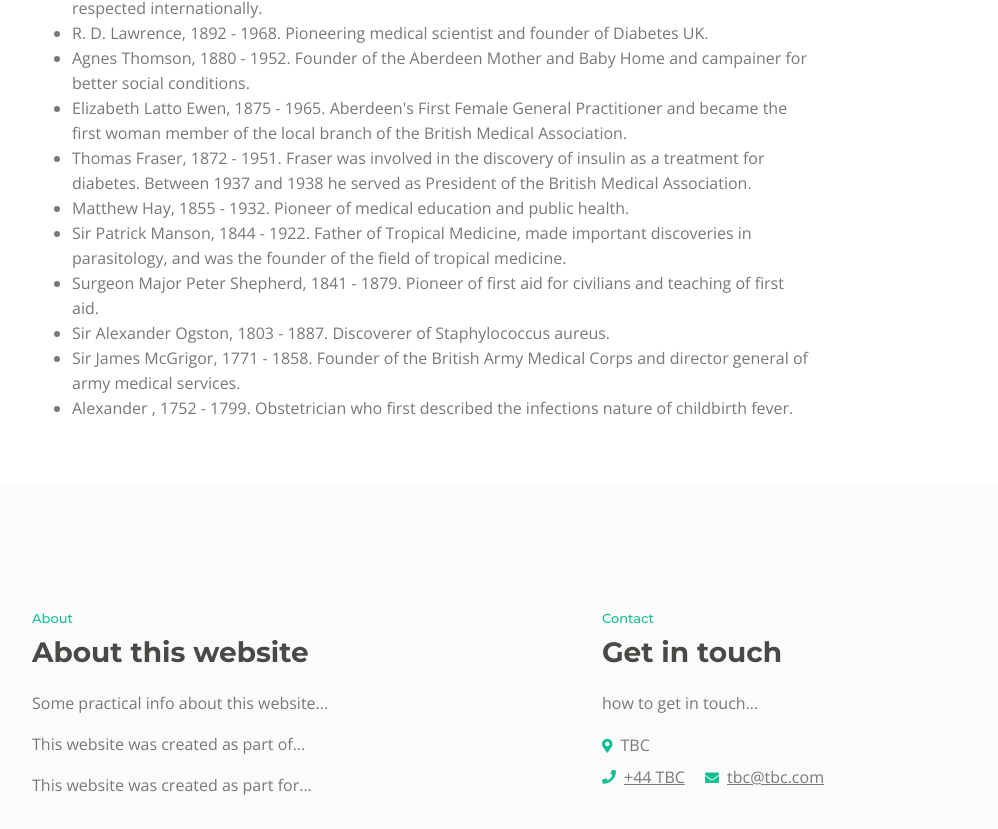
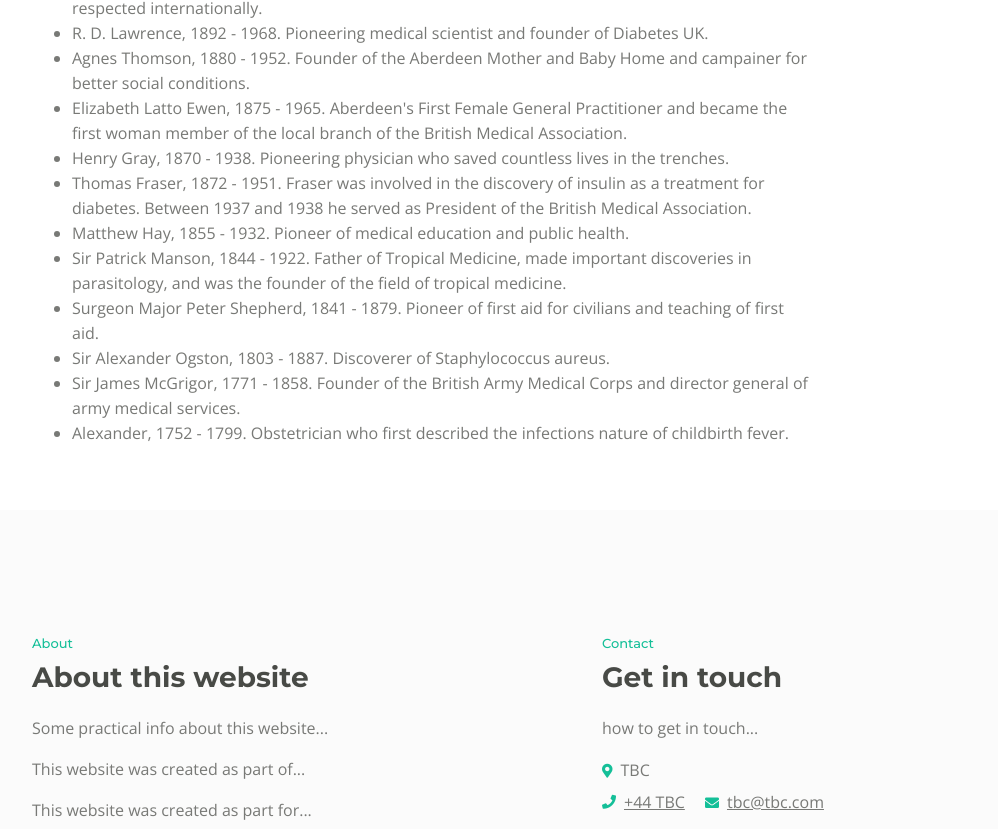
Before and after one commit to jjrmacleod/jjrmacleod.github.io, a plain HTML site: page index.html in a window 1280 px wide. Shown: the part 5491-6320 px from the top of the page, without its empty margins (53-1051 px from the left). Drawn offline with nearby package versions, Linux system fonts and the light colour scheme.

Commit message:
Henry Gray
Henry Gray, 1870 - 1938.  Pioneering physician who saved countless lives in the trenches

https://www.pressandjournal.co.uk/fp/nostalgia/2328683/the-pioneering-aberdeen-physician-who-saved-countless-lives-in-the-trenches/

```diff
--- a/index.html
+++ b/index.html
@@ -303,13 +303,16 @@
                             <li>R. D. Lawrence, 1892 - 1968. Pioneering medical scientist and founder of Diabetes UK.</li>
                             <li>Agnes Thomson, 1880 - 1952.  Founder of the Aberdeen Mother and Baby Home and campainer for better social conditions.</li>
                             <li>Elizabeth Latto Ewen, 1875 - 1965. Aberdeen's First Female General Practitioner and became the first woman member of the local branch of the British Medical Association.</li>
-                            <li>Thomas Fraser, 1872 - 1951. Fraser was involved in the discovery of insulin as a treatment for diabetes. Between 1937 and 1938 he served as President of the British Medical Association.</li>
+                            <li>Henry Gray, 1870 - 1938.  Pioneering physician who saved countless lives in the trenches.</li>
+			    <li>Thomas Fraser, 1872 - 1951. Fraser was involved in the discovery of insulin as a treatment for diabetes. Between 1937 and 1938 he served as President of the British Medical Association.</li>
                             <li>Matthew Hay, 1855 - 1932.  Pioneer of medical education and public health.</li>
                             <li>Sir Patrick Manson, 1844 - 1922.  Father of Tropical Medicine, made important discoveries in parasitology, and was the founder of the field of tropical medicine.</li>
                             <li>Surgeon Major Peter Shepherd, 1841 - 1879.  Pioneer of first aid for civilians and teaching of first aid.</li>
                             <li>Sir Alexander Ogston, 1803 - 1887.  Discoverer of Staphylococcus aureus.</li>
                             <li>Sir James McGrigor, 1771 - 1858. Founder of the British Army Medical Corps and director general of army medical services.</li>
-                            <li>Alexander , 1752 - 1799.  Obstetrician who first described the infections nature of childbirth fever.</li>
+                            <li>Alexander, 1752 - 1799.  Obstetrician who first described the infections nature of childbirth fever.</li>
+
+
                         </ul>
                     </div> <!-- end of text-container -->
                 </div> <!-- end of col -->
```
